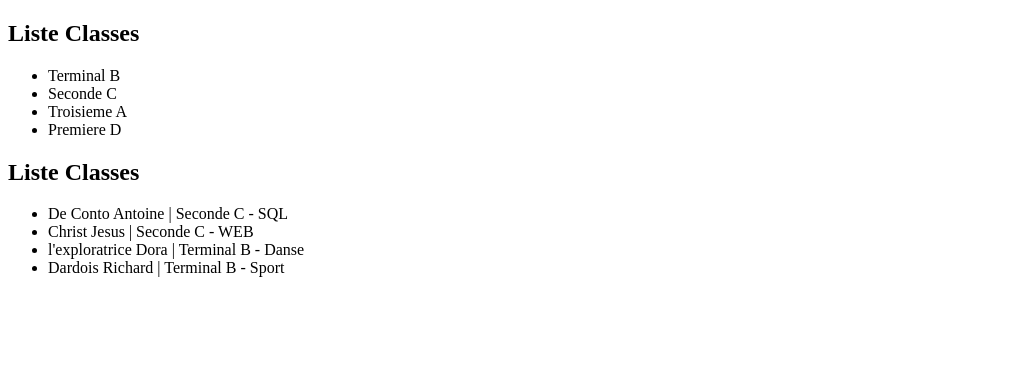
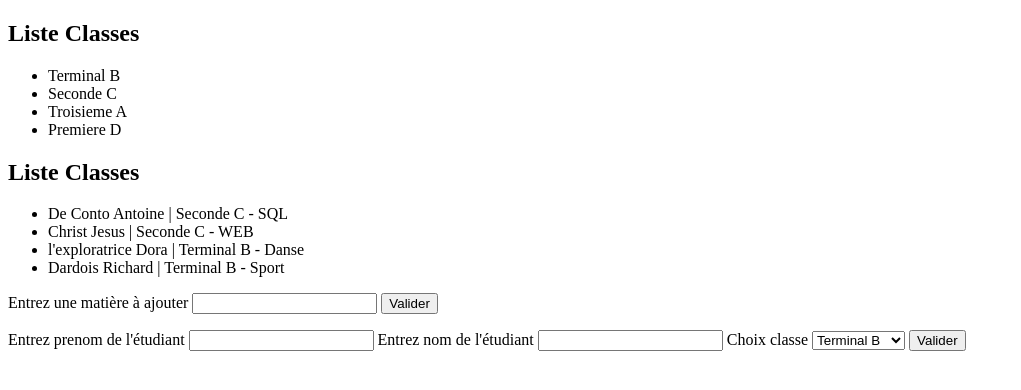
Before and after one commit to Fanfnix/TP9_php, a PHP site: page / in a window 1280 px wide. Shown: the part 237-627 px from the top of the page, without its empty margins (0-1021 px from the left). Run offline with PHP 8.4, Linux system fonts and the light colour scheme; data comes from the database, SQL or seed files in the repository.

Commit message:
partie 3

```diff
--- a/index.php
+++ b/index.php
@@ -29,4 +29,37 @@ echo "<h2>Liste Classes</h2><ul>";
 foreach ($professeurs as $professeur) echo "<li> $professeur->nom $professeur->prenom | $professeur->libelle - $professeur->lib</li>";
 echo "</ul>";
 
+$ajout = $dbPDO->prepare("INSERT INTO matiere (lib) VALUES ('Maths')");
+$ajout->execute() or die(print_r($ajout->errorInfo()));
+$result = $ajout->fetchAll(PDO::FETCH_CLASS);
+
 ?>
+
+<form action="views/nouvelle_matiere.php" method="post">
+    <label for="matiere">Entrez une matière à ajouter</label>
+    <input type="text" name="matiere"/>
+    <input type="submit" value="Valider"/>
+</form>
+
+<form action="views/nouvel_etudiant.php" method="post">
+    <label for="prenom">Entrez prenom de l'étudiant</label>
+    <input type="text" name="prenom"/>
+
+    <label for="nom">Entrez nom de l'étudiant</label>
+    <input type="text" name="nom"/>
+
+    <label>Choix classe</label>
+    <select name="classe_id">
+        <?php
+            $resultat = $dbPDO->prepare("SELECT * FROM classes");
+            $resultat->execute() or die(print_r($resultat->errorInfo()));
+            $classes = $resultat->fetchAll(PDO::FETCH_CLASS);
+            foreach ($classes as $classe) {
+                $choix = $classe->id;
+                $text = $classe->libelle;
+                echo "<option value=$choix>$text</option>";
+            }
+        ?>
+    </select>
+    <input type="submit" value="Valider"/>
+</form>
```
Also changed, not shown: views/nouvel_etudiant.php (added, +14 -0 lines), views/nouvelle_matiere.php (added, +12 -0 lines).
